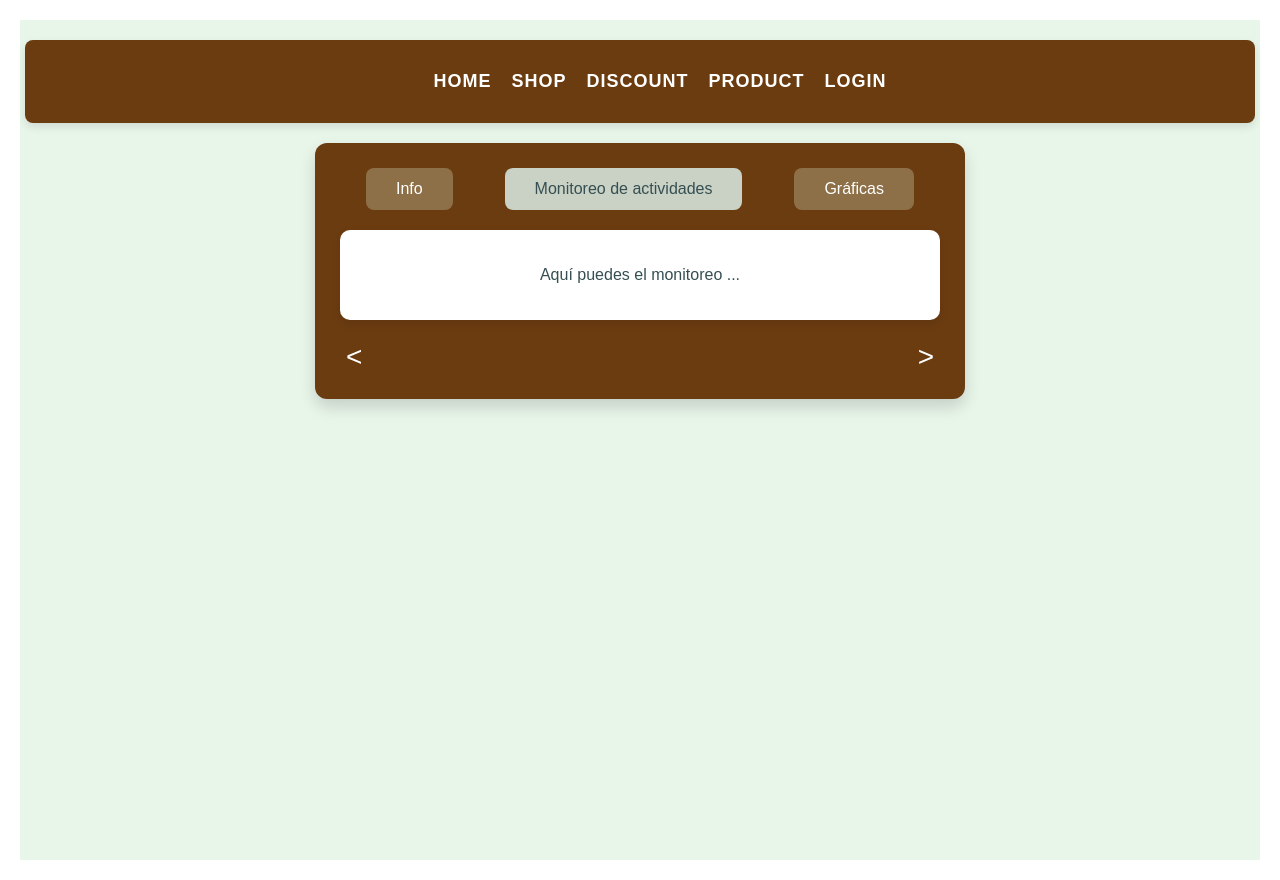
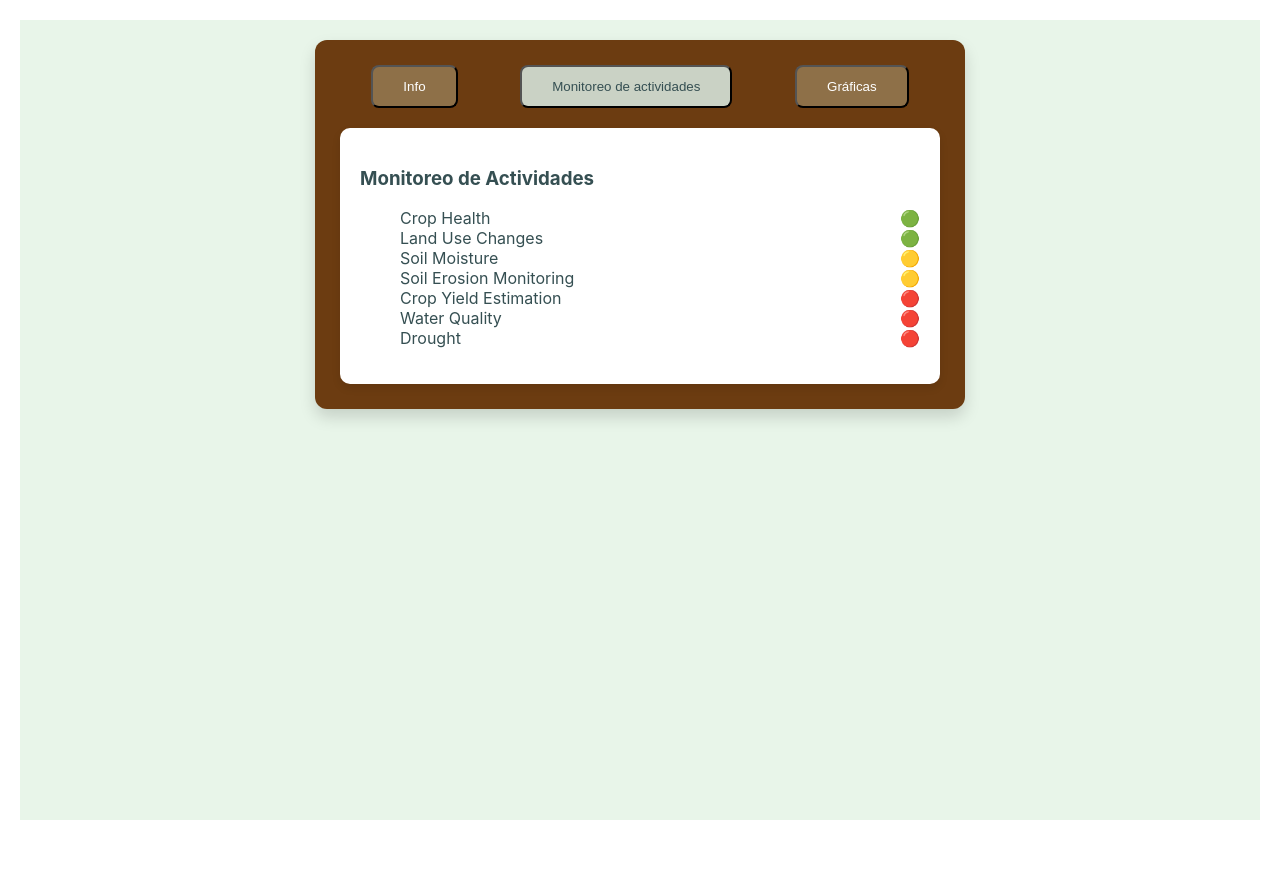
Before and after one commit to sinaloa10/harvestmate, a React (Create React App) app: page /pages in a window 1280 px wide. Both pictures are taken after a click on the button "Monitoreo de actividades". After the commit the page ends 840 px from the top, so only its background shows below. Built offline with nearby package versions, Linux system fonts and the light colour scheme; no server answers.

Commit message:
ultimo ya

```diff
--- a/src/pages/PrecipitationPage.js
+++ b/src/pages/PrecipitationPage.js
@@ -14,11 +14,11 @@ const PrecipitationPage = () => {
         const fetchPrecipitationData = async () => {
             const longitude = -99.1332;
             const latitude = 19.4326;
-            const start = '20241101';
-            const end = '20241111';
+            const start = '20231101';
+            const end = '20231111';
 
             try {
-                const response = await axios.get(`http://localhost:3000/api/precipitation`, {
+                const response = await axios.get(`http://localhost:3001/api/precipitation`, {
                     params: { longitude, latitude, start, end }
                 });
 
--- a/src/pages/seguimiento.js
+++ b/src/pages/seguimiento.js
@@ -1,177 +1,176 @@
-import React, { useState } from 'react';
-import axios from 'axios'; // Importa axios
+import React, { useState, useEffect } from 'react';
+import axios from 'axios';
+import { Line } from 'react-chartjs-2';
+import { Chart, registerables } from 'chart.js';
+
+Chart.register(...registerables);
 
 const Seguimiento = () => {
   const [activeTab, setActiveTab] = useState('info');
+  const [precipitationData, setPrecipitationData] = useState({});
+  const [cropInfo, setCropInfo] = useState(null);
+  const [loading, setLoading] = useState(false); // Cambiado a false para permitir mostrar la UI
+  const [error, setError] = useState('');
 
-  // Función para cambiar la pestaña activa
   const handleTabChange = (tab) => {
     setActiveTab(tab);
   };
 
-  // Estilos en línea
-  const styles = {
-    seguimientoContainer: {
-      display: 'flex',
-      flexDirection: 'column',
-      alignItems: 'center',
-      margin: '20px',
-      fontFamily: "'Poppins', sans-serif",
-      backgroundColor: '#e8f5e9', // Aplicar el color de fondo
-      minHeight: '100vh', // Asegurar que cubra toda la altura de la ventana
-      padding: '20px', // Añadir padding para evitar que el contenido quede pegado al borde
-    },
-    navbar: {
-      backgroundColor: '#6c3c11',
-      padding: '15px',
-      display: 'flex',
-      justifyContent: 'space-around',
-      borderRadius: '8px',
-      boxShadow: '0 4px 8px rgba(0, 0, 0, 0.1)',
-      width: '100%',
-    },
-    navbarItem: {
-      color: '#FFFFFF',
-      fontWeight: '600',
-      cursor: 'pointer',
-      fontSize: '18px',
-      textTransform: 'uppercase',
-      letterSpacing: '1px',
-    },
-    seguimientoContent: {
-      backgroundColor: '#6c3c11',
-      width: '600px',
-      padding: '25px',
-      borderRadius: '12px',
-      position: 'relative',
-      boxShadow: '0 8px 16px rgba(0, 0, 0, 0.15)',
-      marginTop: '20px',
-      color: '#FFFFFF',
-    },
-    tabMenu: {
-      display: 'flex',
-      justifyContent: 'space-around',
-      marginBottom: '20px',
-    },
-    tabButton: {
-      backgroundColor: '#8e7048',
-      border: 'none',
-      padding: '12px 30px',
-      borderRadius: '8px',
-      cursor: 'pointer',
-      fontWeight: '500',
-      color: '#FFFFFF',
-      fontSize: '16px',
-      transition: 'background-color 0.3s ease',
-    },
-    tabButtonActive: {
-      backgroundColor: '#CAD2C5',
-      color: '#354F52',
-    },
-    tabContent: {
-      backgroundColor: '#FFFFFF',
-      padding: '20px',
-      borderRadius: '10px',
-      textAlign: 'center',
-      color: '#354F52',
-      boxShadow: '0 4px 8px rgba(0, 0, 0, 0.1)',
-      transition: 'opacity 0.3s ease',
-    },
-    navigationArrows: {
-      display: 'flex',
-      justifyContent: 'space-between',
-      marginTop: '20px',
-    },
-    arrowButton: {
-      backgroundColor: 'transparent',
-      border: 'none',
-      fontSize: '28px',
-      cursor: 'pointer',
-      color: '#FFFFFF',
-      transition: 'color 0.3s ease',
-    },
-    arrowButtonHover: {
-      color: '#CAD2C5',
-    },
+  useEffect(() => {
+    if (activeTab === 'info') {
+      fetchCropData();
+    }
+  }, [activeTab]);
+
+  const fetchCropData = async () => {
+    setLoading(true);
+    setError(null);
+
+    try {
+      const response = await axios.get('http://localhost:3001/api/chatbot-crop', {
+        params: {
+          lat: 28.731373,
+          lon: -106.136228,
+          date: '2024-10-06',
+        },
+      });
+      setCropInfo(response.data);
+    } catch (error) {
+      console.error('Error fetching crop data:', error);
+      setError('Could not fetch crop data, showing offline version.');
+    } finally {
+      setLoading(false);
+    }
   };
 
+  useEffect(() => {
+    const fetchPrecipitationData = async () => {
+      const longitude = -99.1332;
+      const latitude = 19.4326;
+      const start = '20231101';
+      const end = '20231111';
+
+      try {
+        const response = await axios.get(`http://localhost:3001/api/precipitation`, {
+          params: { longitude, latitude, start, end }
+        });
+
+        setPrecipitationData(response.data.properties.parameter.PRECTOTCORR || {});
+      } catch (err) {
+        console.error('Error fetching precipitation data:', err);
+        setError('Could not fetch precipitation data, showing offline version.');
+      }
+    };
+
+    fetchPrecipitationData();
+  }, []);
+
+  const renderSemaforo = (urgencia) => {
+    return (
+      <div style={{ display: 'flex', flexDirection: 'column', alignItems: 'center' }}>
+        {(() => {
+          switch (urgencia) {
+            case 'rojo':
+              return <span style={{ color: 'red' }}>🔴</span>;
+            case 'amarillo':
+              return <span style={{ color: 'orange' }}>🟡</span>;
+            case 'verde':
+              return <span style={{ color: 'green' }}>🟢</span>;
+            default:
+              return null;
+          }
+        })()}
+      </div>
+    );
+  };
+
+  const labels = precipitationData && Object.keys(precipitationData);
+  const dataValues = precipitationData && Object.values(precipitationData);
+
+  const data = {
+    labels: labels || [],
+    datasets: [
+      {
+        label: 'Precipitación (mm)',
+        data: dataValues || [],
+        borderColor: 'rgba(75, 192, 192, 1)',
+        backgroundColor: 'rgba(75, 192, 192, 0.2)',
+        borderWidth: 1,
+      },
+    ],
+  };
+
+  const actividades = [
+    { nombre: 'Crop Health', urgencia: 'verde' },
+    { nombre: 'Land Use Changes', urgencia: 'verde' },
+    { nombre: 'Soil Moisture', urgencia: 'amarillo' },
+    { nombre: 'Soil Erosion Monitoring', urgencia: 'amarillo' },
+    { nombre: 'Crop Yield Estimation', urgencia: 'rojo' },
+    { nombre: 'Water Quality', urgencia: 'rojo' },
+    { nombre: 'Drought', urgencia: 'rojo' },
+  ];
+
   return (
-    <div style={styles.seguimientoContainer}>
-      {/* Navbar */}
-      <nav style={styles.navbar}>
-        <ul style={{ listStyleType: 'none', display: 'flex', gap: '20px' }}>
-          <li style={styles.navbarItem}>Home</li>
-          <li style={styles.navbarItem}>Shop</li>
-          <li style={styles.navbarItem}>Discount</li>
-          <li style={styles.navbarItem}>Product</li>
-          <li style={styles.navbarItem}>Login</li>
-        </ul>
-      </nav>
-
-      {/* Contenedor de seguimiento */}
-      <div style={styles.seguimientoContent}>
-        {/* Pestañas */}
-        <div style={styles.tabMenu}>
+    <div style={{ display: 'flex', flexDirection: 'column', alignItems: 'center', margin: '20px', backgroundColor: '#e8f5e9', minHeight: '100vh' }}>
+      <div style={{ backgroundColor: '#6c3c11', width: '600px', padding: '25px', borderRadius: '12px', boxShadow: '0 8px 16px rgba(0, 0, 0, 0.15)', marginTop: '20px', color: '#FFFFFF' }}>
+        <div style={{ display: 'flex', justifyContent: 'space-around', marginBottom: '20px' }}>
           <button
             onClick={() => handleTabChange('info')}
-            style={{
-              ...styles.tabButton,
-              ...(activeTab === 'info' ? styles.tabButtonActive : {}),
-            }}
+            style={{ backgroundColor: activeTab === 'info' ? '#CAD2C5' : '#8e7048', color: activeTab === 'info' ? '#354F52' : '#FFFFFF', padding: '12px 30px', borderRadius: '8px', cursor: 'pointer', fontWeight: '500' }}
           >
             Info
           </button>
           <button
             onClick={() => handleTabChange('monitoreo')}
-            style={{
-              ...styles.tabButton,
-              ...(activeTab === 'monitoreo' ? styles.tabButtonActive : {}),
-            }}
+            style={{ backgroundColor: activeTab === 'monitoreo' ? '#CAD2C5' : '#8e7048', color: activeTab === 'monitoreo' ? '#354F52' : '#FFFFFF', padding: '12px 30px', borderRadius: '8px', cursor: 'pointer', fontWeight: '500' }}
           >
             Monitoreo de actividades
           </button>
           <button
             onClick={() => handleTabChange('graficas')}
-            style={{
-              ...styles.tabButton,
-              ...(activeTab === 'graficas' ? styles.tabButtonActive : {}),
-            }}
+            style={{ backgroundColor: activeTab === 'graficas' ? '#CAD2C5' : '#8e7048', color: activeTab === 'graficas' ? '#354F52' : '#FFFFFF', padding: '12px 30px', borderRadius: '8px', cursor: 'pointer', fontWeight: '500' }}
           >
             Gráficas
           </button>
         </div>
 
-        {/* Contenido de la pestaña activa */}
-        <div style={styles.tabContent}>
+        <div style={{ backgroundColor: '#FFFFFF', padding: '20px', borderRadius: '10px', color: '#354F52', boxShadow: '0 4px 8px rgba(0, 0, 0, 0.1)' }}>
           {activeTab === 'info' && (
-            <div className="tab-panel">
-              <p>Tu cultivo se presenta...</p>
-              <p>El suelo recomendado: djksiwdukwemkne</p>
-              <p>El riego es: kehiweuwh, se recomienda keduwwjkjknedn</p>
+            <div>
+              {error && <p>{error}</p>}
+              {cropInfo ? (
+                <>
+                  <p>Temperature: {cropInfo.weather.temperature}</p>
+                  <p>Precipitation: {cropInfo.weather.precipitation}</p>
+                  <p>Wind Speed: {cropInfo.weather.windSpeed}</p>
+                  <p>Crop recommendation: {cropInfo.suggestion}</p>
+                </>
+              ) : (
+                <p>No crop data available</p>
+              )}
             </div>
           )}
 
           {activeTab === 'monitoreo' && (
-            <div className="tab-panel">
-              <p>Aquí puedes el monitoreo ...</p>
+            <div>
+              <h3>Monitoreo de Actividades</h3>
+              <ul>
+                {actividades.map((actividad, index) => (
+                  <li key={index} style={{ display: 'flex', justifyContent: 'space-between', alignItems: 'center' }}>
+                    <span>{actividad.nombre}</span>
+                    {renderSemaforo(actividad.urgencia)}
+                  </li>
+                ))}
+              </ul>
             </div>
           )}
 
           {activeTab === 'graficas' && (
-            <div className="tab-panel">
-              <p>Aquí puedes mostrar las gráficas...</p>
+            <div>
+              <h2>Datos de Precipitación</h2>
+              {labels && dataValues ? <Line data={data} /> : <p>No precipitation data available</p>}
             </div>
           )}
-        </div>
-
-        {/* Flechas de navegación (izquierda y derecha) */}
-        <div style={styles.navigationArrows}>
-          <button style={styles.arrowButton} className="arrow left-arrow">
-            &lt;
-          </button>
-          <button style={styles.arrowButton} className="arrow right-arrow">
-            &gt;
-          </button>
         </div>
       </div>
     </div>
```
Also changed, not shown: src/pages/formulario.js (+7 -2 lines).
